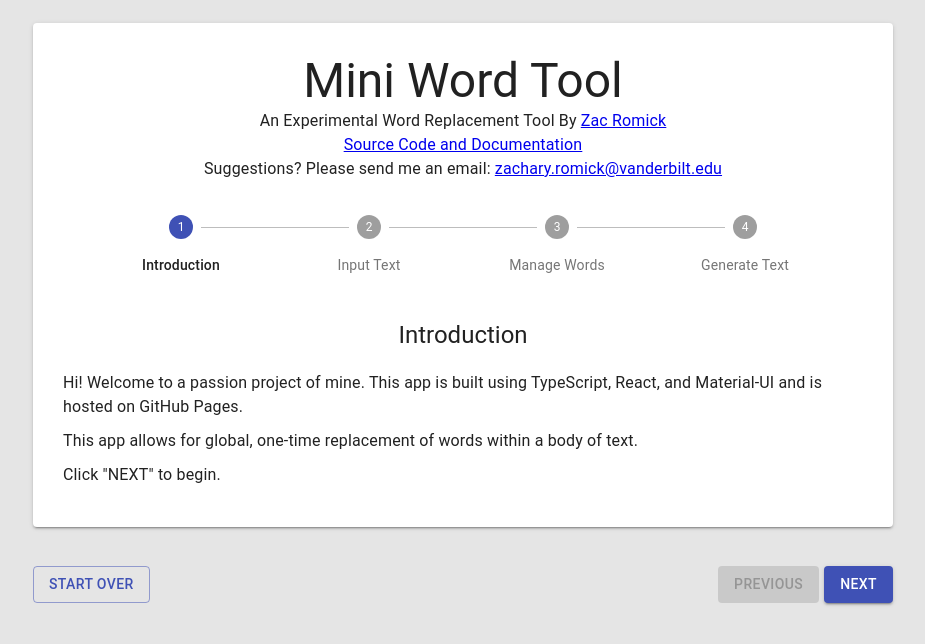
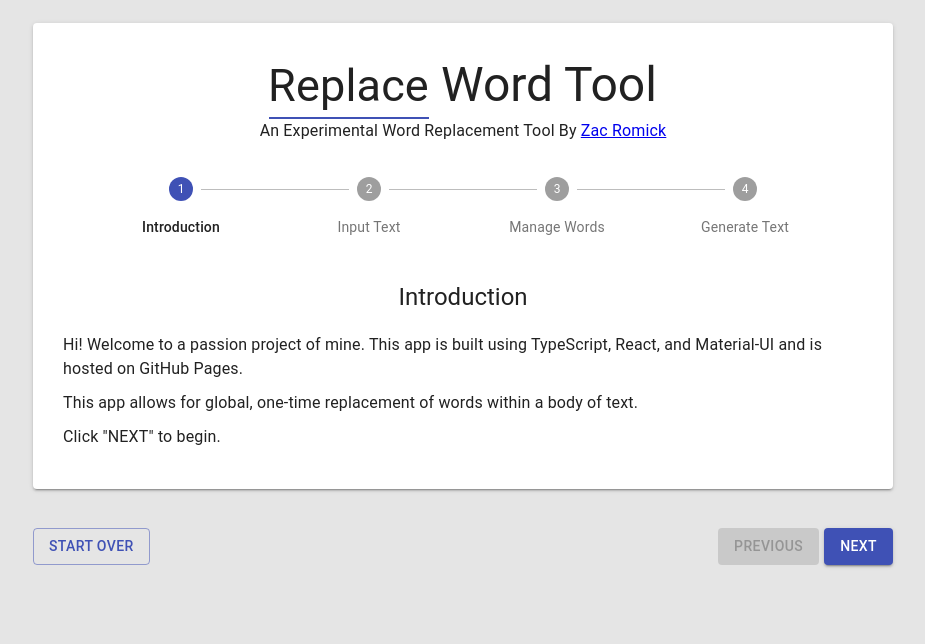
Before and after one commit to zromick/Mini-Word-Tool-2, a React (Create React App) app: page / in a window 1280 px wide. Shown: the top 644 px of the page, without its empty margins (177-1102 px from the left). Built offline with nearby package versions, Linux system fonts and the light colour scheme; the HTML template or start-up script is replaced by a standard one.

Commit message:
Renamed app to 'Replace Word Tool' and added an title input that allows users to replace the word 'Replace'

```diff
--- a/src/components/titleBody.tsx
+++ b/src/components/titleBody.tsx
@@ -1,20 +1,22 @@
 import React from 'react';
-import { Grid, Typography } from '@material-ui/core';
+import { Grid, Typography, Input } from '@material-ui/core';
 
 const TitleBody = () => {
   return (
     <Grid item container justify="center" xs={12}>
       <Grid item container justify="center" xs={12}>
-        <Typography variant="h3">Mini Word Tool</Typography>
+        <Typography variant="h3">
+          <Input
+            color="primary"
+            autoFocus
+            defaultValue="Replace"
+            inputProps={{ style: { fontSize: 45, width: 160 } }}
+          />
+          {` Word Tool`}
+        </Typography>
       </Grid>
       <Grid item container justify="center" xs={12}>
         <Typography>An Experimental Word Replacement Tool By <a href="https://github.com/zromick">Zac Romick</a></Typography>
-      </Grid>
-      <Grid item container justify="center" xs={12}>
-        <Typography><a href="https://github.com/zromick/Mini-Word-Tool-2/tree/master">Source Code and Documentation</a></Typography>
-      </Grid>
-      <Grid item container justify="center" xs={12}>
-        <Typography>Suggestions? Please send me an email: <a href="mailto:zachary.romick@vanderbilt.edu">zachary.romick@vanderbilt.edu</a></Typography>
       </Grid>
     </Grid>
   );
```
